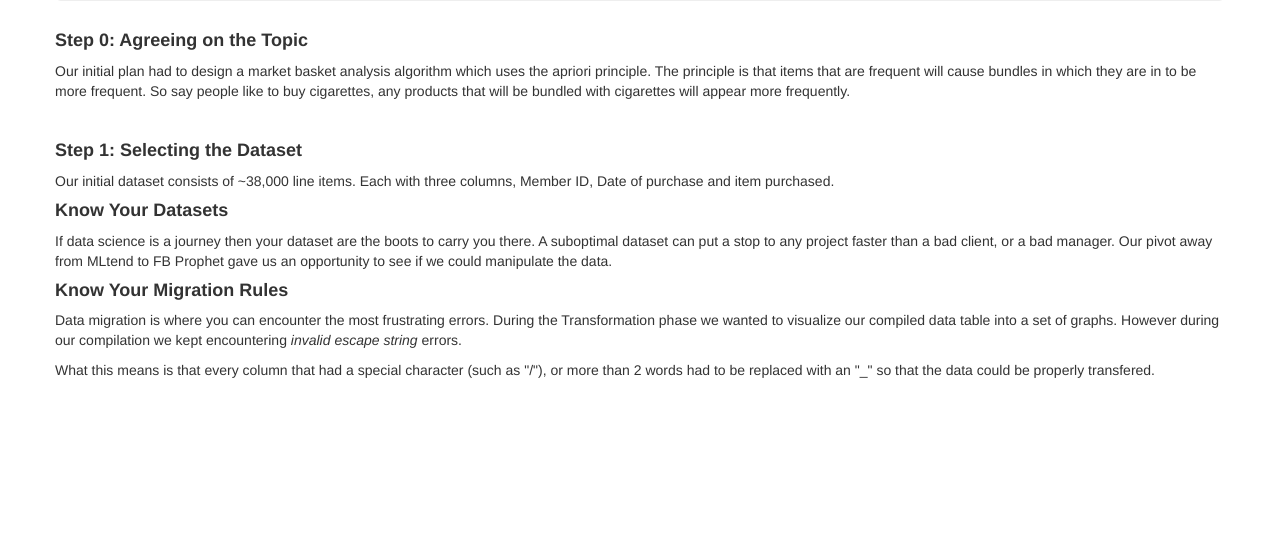
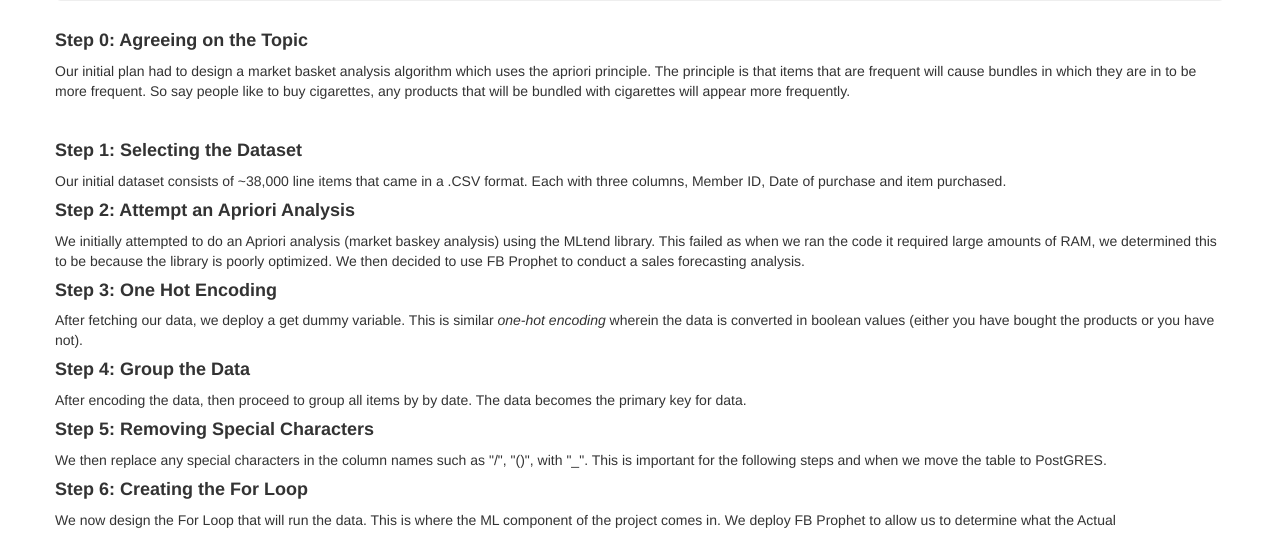
Before and after one commit to MuratCKoc/salesinsider, a Flask app: template salesinsider/templates/What We Did.html in a window 1280 px wide. Shown: the part 311-851 px from the top of the page. Before the commit the page ends 689 px from the top, so only its background shows below. Run offline with Flask 2, Linux system fonts and the light colour scheme; the template is opened without the code that fills it, so the values that code supplies are empty; parts of the project's set-up code (start-up, migrations or seed data) failed here and were passed over; some libraries are stand-ins or nearby versions.

Commit message:
Steps Added

```diff
--- a/salesinsider/templates/What We Did.html
+++ b/salesinsider/templates/What We Did.html
@@ -68,7 +68,7 @@
       </div>
       </div> -->
 
-      <!-- Lessons LearntL -->
+      <!-- Steps outlining our project -->
       <section>
 
         <h4><b>Step 0: Agreeing on the Topic</b></h4>
@@ -77,24 +77,31 @@
         So say people like to buy cigarettes, any products that will be bundled with cigarettes will appear more frequently. </p>
         <br>
         <h4><b>Step 1: Selecting the Dataset</b></h4>
-        <p>Our initial dataset consists of ~38,000 line items. Each with three columns, Member ID, Date of purchase and item purchased.
+        <p>Our initial dataset consists of ~38,000 line items that came in a .CSV format. Each with three columns, Member ID, Date of purchase and item purchased.
         </p>
          </section>
-        <h4><b>Know Your Datasets</b></h4>
-        <p> If data science is a journey then your dataset are the boots to carry you there.
-            A suboptimal dataset can put a stop to any project faster than a bad client, or a bad manager.
-            Our pivot away from MLtend to FB Prophet gave us an opportunity to see if we could
-            manipulate the data.
+        <h4><b>Step 2: Attempt an Apriori Analysis</b></h4>
+        <p> We initially attempted to do an Apriori analysis (market baskey analysis) using the MLtend library.
+          This failed as when we ran the code it required large amounts of RAM, we determined this to be because the library
+          is poorly optimized. We then decided to use FB Prophet to conduct a sales forecasting analysis.
         </p>
-        <h4><b>Know Your Migration Rules</b></h4>
-        <p> Data migration is where you can encounter the most frustrating errors.
-            During the Transformation phase we wanted to visualize our compiled data table into a set of graphs.
-            However during our compilation we kept encountering <i>invalid escape string</i> errors.
+        <h4><b>Step 3: One Hot Encoding</b></h4>
+        <p> After fetching our data, we deploy a get dummy variable.
+          This is similar <i>one-hot encoding</i> wherein the data is converted in boolean values (either you have bought the products
+          or you have not).
             </p>
-        <p> What this means is that every column that had a special character (such as "/"), or more than 2 words
-            had to be replaced with an "_" so that the data could be properly transfered. </p>
-
-
+        <h4><b>Step 4: Group the Data</b></h4>
+        <p> After encoding the data, then proceed to group all items by by date.
+          The data becomes the primary key for data.</p>
+        <h4><b>Step 5: Removing Special Characters</b></h4>
+        <p> We then replace any special characters in the column names such as "/", "()", with "_".  This is important for the following steps
+          and when we move the table to PostGRES.
+            </p>
+        <h4><b>Step 6: Creating the For Loop</b></h4>
+        <p> We now design the For Loop that will run the data.
+          This is where the ML component of the project comes in.
+          We deploy FB Prophet to allow us to determine what the Actual
+            </p>
 
 <script src="https://cdnjs.cloudflare.com/ajax/libs/d3/5.5.0/d3.js"></script>
 <script src="https://cdn.plot.ly/plotly-latest.min.js"></script>
```
